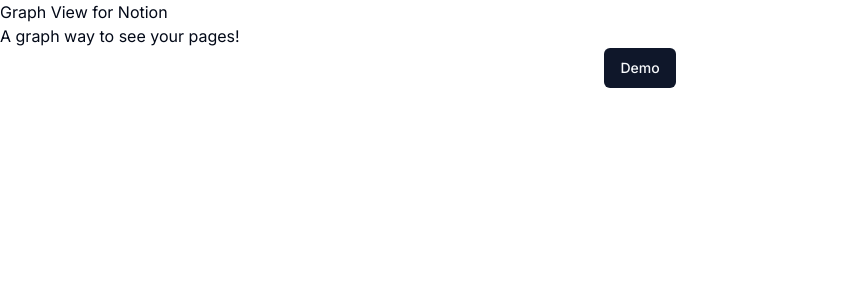
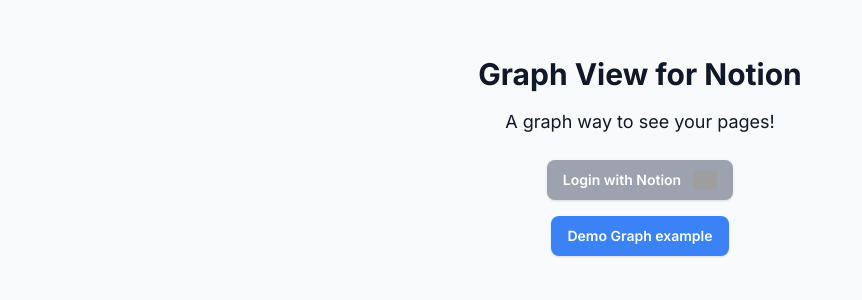
Before and after one commit to andrecrjr/Notion-Graph-View, a Next.js app in the folder graph-view/: page / in a window 1280 px wide. Shown: the top 300 px of the page, without its empty margins (0-862 px from the left). Built offline with nearby package versions, Linux system fonts and the light colour scheme; no server answers; grey boxes are pictures that could not be loaded.

Commit message:
- fix home

```diff
--- a/graph-view/src/app/graph/[id]/page.tsx
+++ b/graph-view/src/app/graph/[id]/page.tsx
@@ -1,11 +1,8 @@
 import GraphComponent from "@/components/Graph";
 import React from "react";
 
-type Props = {};
-
-const GraphPage = (props: Props) => {
+const GraphPage = () => {
   return (<div className="overflow-hidden max-w-screen">
-          <h1 className="absolute">Graph View</h1>
           <GraphComponent />
       </div>);
 };
--- /dev/null
+++ b/graph-view/src/app/graph/layout.tsx
@@ -0,0 +1,29 @@
+import type { Metadata } from "next";
+import { Inter } from "next/font/google";
+import { SessionProvider } from "next-auth/react"
+
+import "../globals.css";
+import AuthProvider from "@/components/Auth/AuthProvider";
+
+const inter = Inter({ subsets: ["latin"] });
+
+export const metadata: Metadata = {
+  title: "Graph",
+  description: "Graph generated by Notion Graph by Ac. Junior",
+};
+
+export default function RootLayout({
+  children,
+}: Readonly<{
+  children: React.ReactNode;
+}>) {
+  return (
+    <html lang="en">
+      <body className="overflow-hidden">
+        <AuthProvider>
+        {children}
+        </AuthProvider>
+      </body>
+    </html>
+  );
+}
--- a/graph-view/src/app/page.tsx
+++ b/graph-view/src/app/page.tsx
@@ -1,4 +1,5 @@
 import { auth } from "@/components/Auth";
+import AuthButton from "@/components/Buttons";
 import SearchInput from "@/components/SearchInput";
 import { Button } from "@/components/ui/button";
 import Link from "next/link";
@@ -7,13 +8,33 @@
   const data = await auth()
 
   return (
-    <main className="h-screen overflow-hidden">
-      <h1>Graph View for Notion</h1>
-      <p>A graph way to see your pages!</p>
-      { !!data && <SearchInput /> }
-      <section>
-      <Link href="/graph/mock"><Button className="mx-auto block">Demo</Button></Link>
+  <main className="h-screen overflow-hidden bg-gray-50 text-gray-900">
+    <div className="max-w-4xl mx-auto py-14 px-4 sm:px-6 lg:px-8">
+      <h1 className="text-3xl font-bold text-center mb-4">Graph View for Notion</h1>
+      <p className="text-lg text-center mb-6">A graph way to see your pages!</p>
+      <section className="flex flex-col mb-4 items-center justify-center">
+        {!!data ? (
+          <>
+            <p className="text-center mb-6">
+              Hello {data.user?.name}, find your notion page in the search below!
+            </p>
+            <AuthButton />
+            <SearchInput />
+          </>
+          )
+          : (
+          <AuthButton />
+        )
+      }
       </section>
-    </main>
-  );
+      <section className="flex justify-center">
+        <Link href="/graph/mock">
+          <Button className="inline-block  bg-blue-500 hover:bg-blue-600 text-white font-semibold py-2 px-4 rounded-lg shadow">
+            Demo Graph example
+          </Button>
+        </Link>
+      </section>
+    </div>
+  </main>
+);
 }
--- /dev/null
+++ b/graph-view/src/components/Buttons/index.tsx
@@ -0,0 +1,24 @@
+'use client'
+import { signIn, signOut, useSession } from 'next-auth/react';
+import { Button } from '../ui/button';
+
+const AuthButton = () => {
+  const { data: session } = useSession();
+
+  return (
+    <>
+      {session ? (
+        <Button onClick={() => signOut()} className='absolute top-0 right-0 mr-4' variant="ghost">
+          Logout
+        </Button>
+      ) : (
+        <Button onClick={() => signIn('notion')} className="w-fit bg-gray-400 hover:bg-gray-500 text-white font-semibold py-2 px-4 rounded-lg shadow">
+          Login with Notion
+          <img loading="lazy" className='ml-3' height="24" width="24" id="provider-logo" src="https://authjs.dev/img/providers/notion.svg"/>
+        </Button>
+      )}
+    </>
+  );
+};
+
+export default AuthButton;
--- a/graph-view/src/components/Graph.tsx
+++ b/graph-view/src/components/Graph/index.tsx
@@ -1,7 +1,7 @@
 'use client'
 import React, { useEffect, useRef, useState } from "react";
 import * as d3 from "d3";
-import dataMock from "./mock.json";
+import dataMock from "../mock.json";
 import { useParams, useRouter } from "next/navigation";
 
 interface Node extends d3.SimulationNodeDatum {
@@ -75,7 +75,7 @@
   }, []);
 
   useEffect(() => {
-    if (data.nodes.length === 0 || data.links.length === 0) return;
+    if (data.nodes.length === 0 || data.links.length === 0 || svgRef.current == null) return;
 
     const width = window.innerWidth * 5;
     const height = window.innerHeight * 5;
--- a/graph-view/src/components/SearchInput/index.tsx
+++ b/graph-view/src/components/SearchInput/index.tsx
@@ -99,7 +99,7 @@
         <Input
           ref={inputRef}
           type="text"
-          placeholder="Search..."
+          placeholder="Search by your Notion pages..."
           value={inputValue}
           onChange={handleInputChange}
           onKeyDown={handleKeyDown}
```
Also changed, not shown: graph-view/types/graph.ts (added, +10 -0 lines), graph-view/src/components/service/Graph.ts (added).
